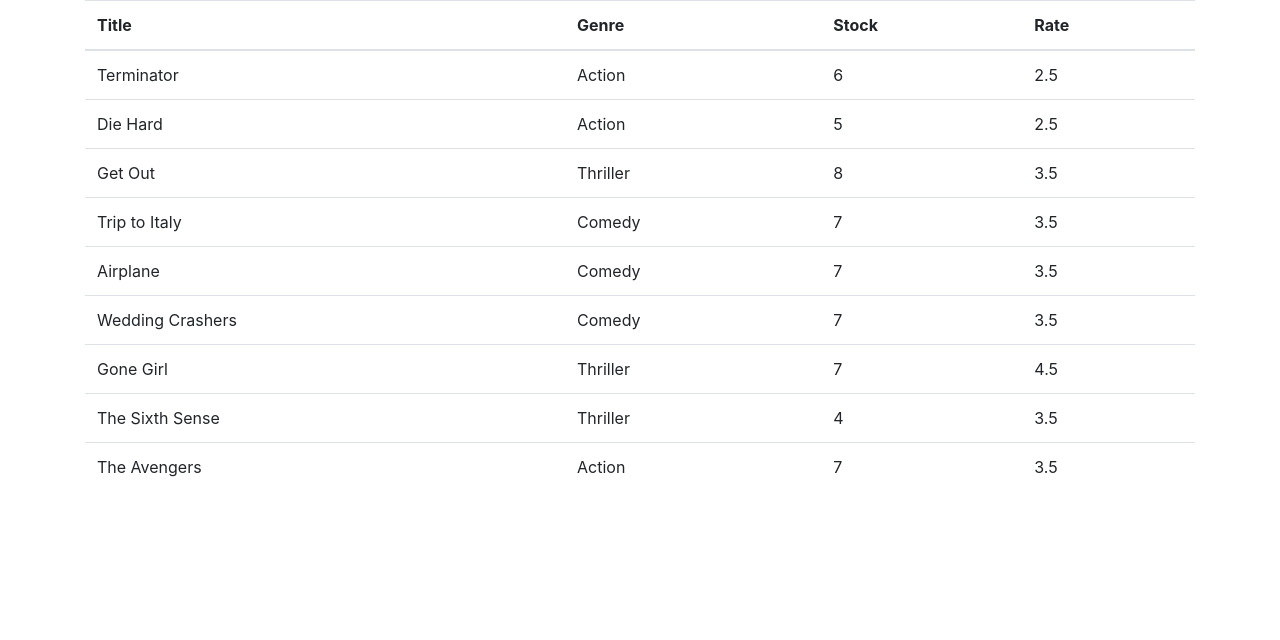
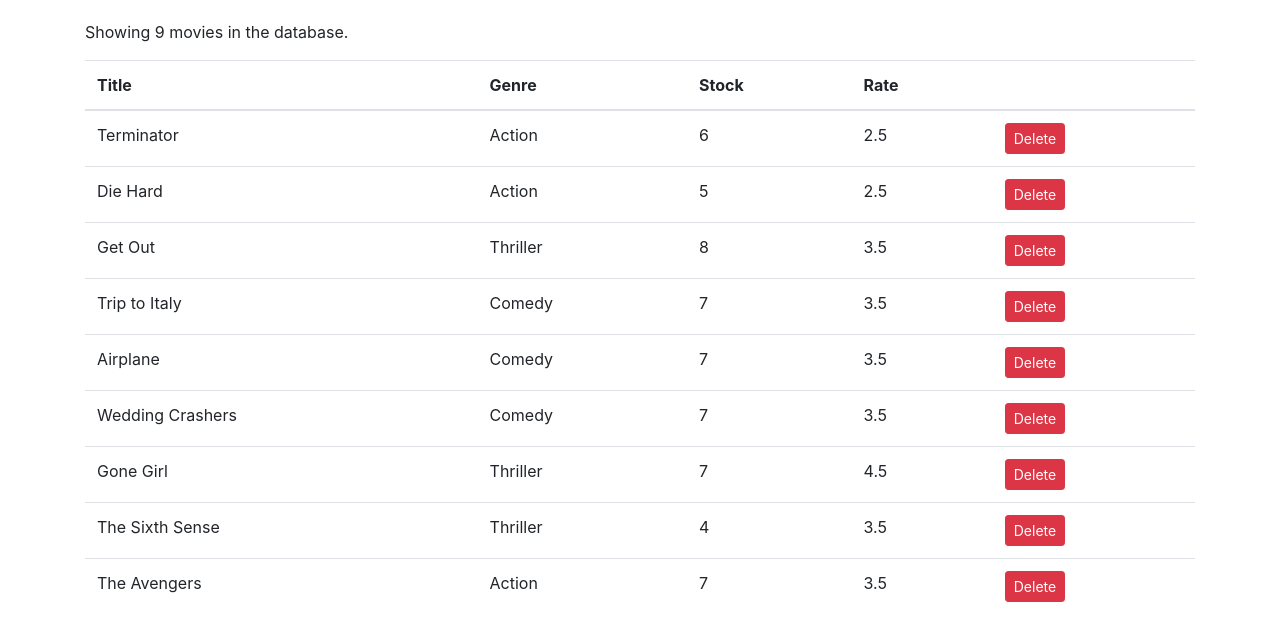
Before and after one commit to ccpaco/vidly, a React (Create React App) app: page / in a window 1280 px wide. Shown: the top 640 px of the page. Built offline with nearby package versions, Linux system fonts and the light colour scheme.

Commit message:
Completed fakeMovie listing app with Delete button

```diff
--- a/src/components/movies.jsx
+++ b/src/components/movies.jsx
@@ -4,28 +4,45 @@
 class Movies extends Component {
     state = {
         movies: getMovies()
-     }
+     };
+
+    handleDelete = movie => {
+        const movies = this.state.movies.filter(m => m._id !== movie._id);
+        this.setState({ movies });
+    };
 
     render() {
-        return <table class="table">
+        const {length: count } = this.state.movies;
+        if (count === 0)
+            return <p> There are no movies in the database.</p>;
+
+
+        return (
+        <React.Fragment>
+            <p> Showing {count} movies in the database. </p>
+            <table className="table">
             <thead>
             <tr>
                 <th>Title</th>
                 <th>Genre</th>
                 <th>Stock</th>
                 <th>Rate</th>
+                <th></th>
             </tr>
             </thead>
             <tbody>
-            {this.state.movies.map(movie => (<tr>
+                {this.state.movies.map(movie => (
+            <tr key={movie._id}>
                 <td>{movie.title}</td>
                 <td>{movie.genre.name}</td>
                 <td>{movie.numberInStock}</td>
                 <td>{movie.dailyRentalRate}</td>
+                <td><button onClick ={() => this.handleDelete(movie)} className="btn btn-danger btn-sm">Delete</button></td>
             </tr>))}
-
             </tbody>
             </table>
+        </React.Fragment>
+        );
     }
 }
 
--- a/src/index.css
+++ b/src/index.css
@@ -1,5 +1,6 @@
 body {
   margin: 0;
+  padding: 20px 0 0 0;
   font-family: -apple-system, BlinkMacSystemFont, 'Segoe UI', 'Roboto', 'Oxygen',
     'Ubuntu', 'Cantarell', 'Fira Sans', 'Droid Sans', 'Helvetica Neue',
     sans-serif;
```
Lines whose indentation alone changed are shown as unchanged.
